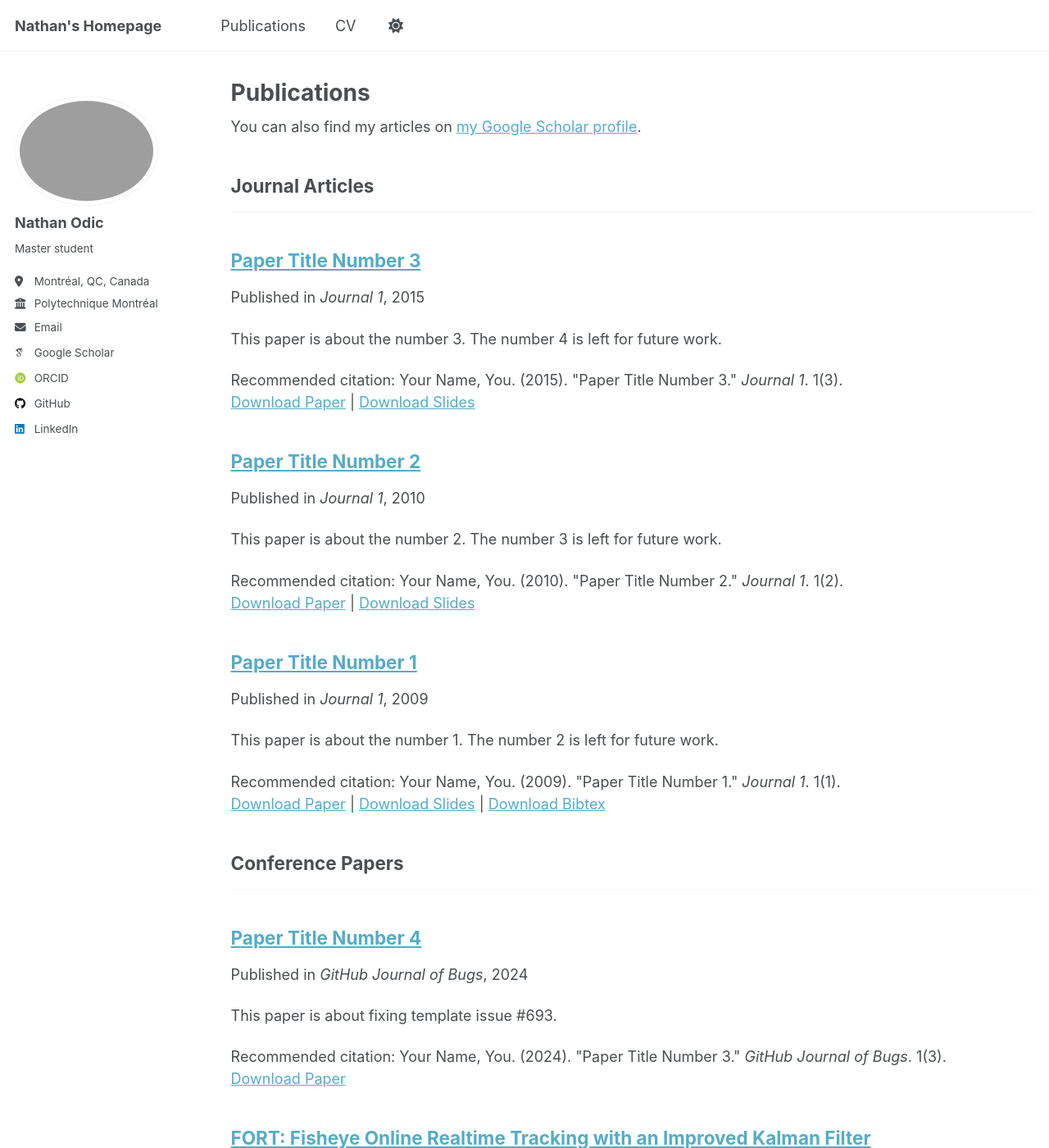
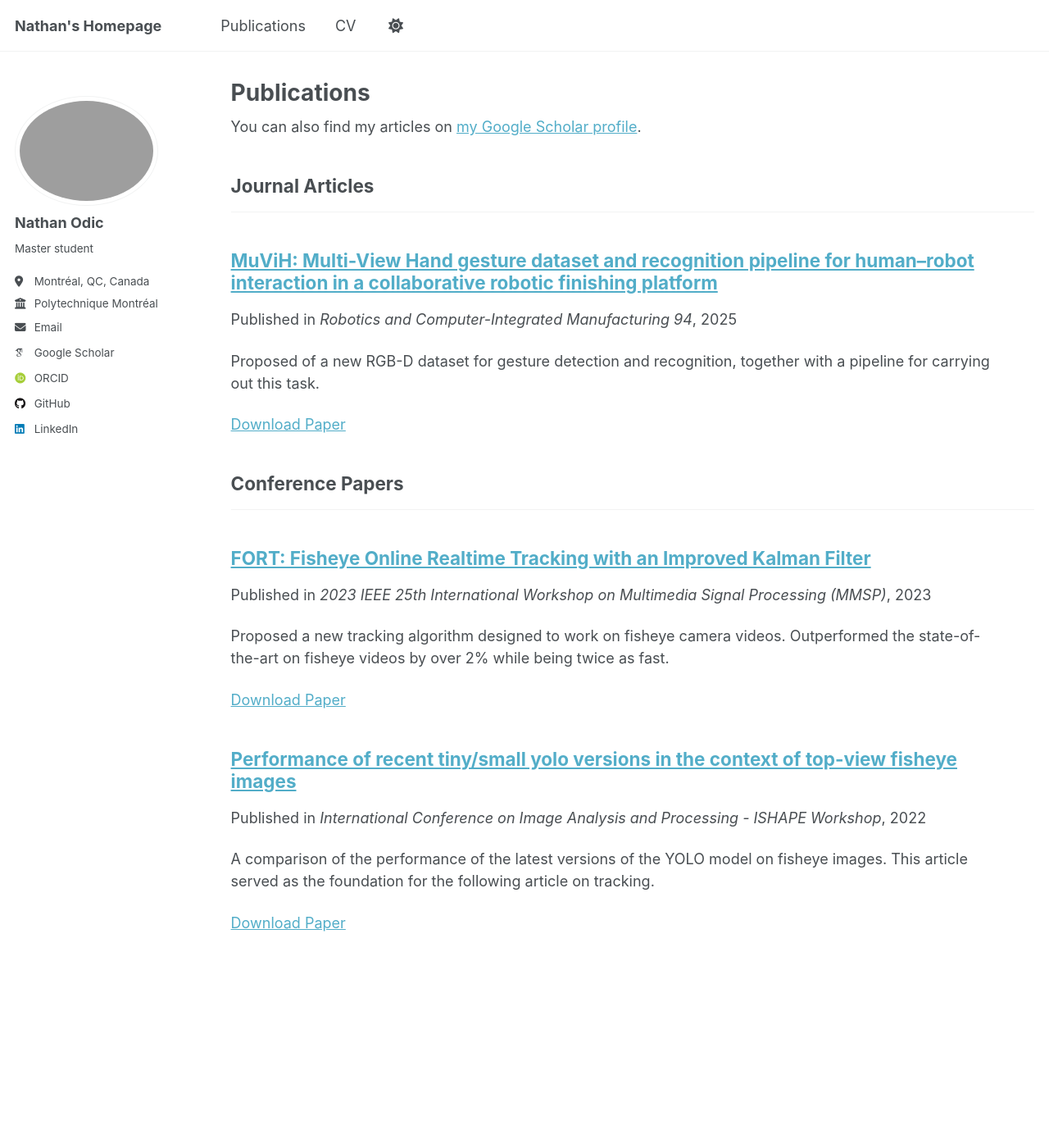
Before and after one commit to NathanOD/nathanod.github.io, a Jekyll site: the page built from _pages/publications.html, in a window 1280 px wide and 1400 px high. Shown: the whole window at 82% size. Built offline with Jekyll 4.4.1, drawn with Linux system fonts in a browser that asks for light colours; some web fonts are replaced.

Commit message:
added muvih publication

```diff
--- a/_publications/2009-10-01-paper-title-number-1.md
+++ /dev/null
@@ -1,14 +0,0 @@
----
-title: "Paper Title Number 1"
-collection: publications
-category: manuscripts
-permalink: /publication/2009-10-01-paper-title-number-1
-excerpt: 'This paper is about the number 1. The number 2 is left for future work.'
-date: 2009-10-01
-venue: 'Journal 1'
-slidesurl: 'http://academicpages.github.io/files/slides1.pdf'
-paperurl: 'http://academicpages.github.io/files/paper1.pdf'
-bibtexurl: 'http://academicpages.github.io/files/bibtex1.bib'
-citation: 'Your Name, You. (2009). &quot;Paper Title Number 1.&quot; <i>Journal 1</i>. 1(1).'
----
-The contents above will be part of a list of publications, if the user clicks the link for the publication than the contents of section will be rendered as a full page, allowing you to provide more information about the paper for the reader. When publications are displayed as a single page, the contents of the above "citation" field will automatically be included below this section in a smaller font.
--- a/_publications/2010-10-01-paper-title-number-2.md
+++ /dev/null
@@ -1,14 +0,0 @@
----
-title: "Paper Title Number 2"
-collection: publications
-category: manuscripts
-permalink: /publication/2010-10-01-paper-title-number-2
-excerpt: 'This paper is about the number 2. The number 3 is left for future work.'
-date: 2010-10-01
-venue: 'Journal 1'
-slidesurl: 'http://academicpages.github.io/files/slides2.pdf'
-paperurl: 'http://academicpages.github.io/files/paper2.pdf'
-citation: 'Your Name, You. (2010). &quot;Paper Title Number 2.&quot; <i>Journal 1</i>. 1(2).'
----
-
-The contents above will be part of a list of publications, if the user clicks the link for the publication than the contents of section will be rendered as a full page, allowing you to provide more information about the paper for the reader. When publications are displayed as a single page, the contents of the above "citation" field will automatically be included below this section in a smaller font.
--- a/_publications/2015-10-01-paper-title-number-3.md
+++ /dev/null
@@ -1,14 +0,0 @@
----
-title: "Paper Title Number 3"
-collection: publications
-category: manuscripts
-permalink: /publication/2015-10-01-paper-title-number-3
-excerpt: 'This paper is about the number 3. The number 4 is left for future work.'
-date: 2015-10-01
-venue: 'Journal 1'
-slidesurl: 'http://academicpages.github.io/files/slides3.pdf'
-paperurl: 'http://academicpages.github.io/files/paper3.pdf'
-citation: 'Your Name, You. (2015). &quot;Paper Title Number 3.&quot; <i>Journal 1</i>. 1(3).'
----
-
-The contents above will be part of a list of publications, if the user clicks the link for the publication than the contents of section will be rendered as a full page, allowing you to provide more information about the paper for the reader. When publications are displayed as a single page, the contents of the above "citation" field will automatically be included below this section in a smaller font.
--- a/_publications/2024-02-17-paper-title-number-4.md
+++ /dev/null
@@ -1,13 +0,0 @@
----
-title: "Paper Title Number 4"
-collection: publications
-category: conferences
-permalink: /publication/2024-02-17-paper-title-number-4
-excerpt: 'This paper is about fixing template issue #693.'
-date: 2024-02-17
-venue: 'GitHub Journal of Bugs'
-paperurl: 'http://academicpages.github.io/files/paper3.pdf'
-citation: 'Your Name, You. (2024). &quot;Paper Title Number 3.&quot; <i>GitHub Journal of Bugs</i>. 1(3).'
----
-
-The contents above will be part of a list of publications, if the user clicks the link for the publication than the contents of section will be rendered as a full page, allowing you to provide more information about the paper for the reader. When publications are displayed as a single page, the contents of the above "citation" field will automatically be included below this section in a smaller font.
--- /dev/null
+++ b/_publications/2025muvih.md
@@ -0,0 +1,14 @@
+---
+title: "MuViH: Multi-View Hand gesture dataset and recognition pipeline for human–robot interaction in a collaborative robotic finishing platform"
+collection: publications
+category: manuscripts
+#permalink: /publication/2009-10-01-paper-title-number-1
+excerpt: 'Proposed of a new RGB-D dataset for gesture detection and recognition, together with a pipeline for carrying out this task.'
+date: 2025-01-01
+venue: 'Robotics and Computer-Integrated Manufacturing 94'
+#slidesurl: 'http://academicpages.github.io/files/slides1.pdf'
+paperurl: 'https://www.sciencedirect.com/science/article/pii/S0736584525000110'
+#bibtexurl: 'http://academicpages.github.io/files/bibtex1.bib'
+#citation: 'Your Name, You. (2009). &quot;Paper Title Number 1.&quot; <i>Journal 1</i>. 1(1).'
+---
+The proliferation of tedious and repetitive tasks on production lines has accelerated the deployment of automated robots. This has also led to a demand for more flexible robots, known as cobots, that can work in collaboration with operators to perform a variety of tasks in different contexts. This paper explores the potential of computer vision-based hand gesture recognition as a means of human–robot interaction within cobotic platforms. Our research focuses on the challenges of gesture recognition in the face of visual occlusions and different camera viewpoints, typical of part finishing tasks in a real-world industrial setting. We introduce a new dataset, MuViH (Multi-View Hand gesture), which features a high variability in camera viewpoints, human operator characteristics, and occlusions, and is fully annotated for hand detection and gesture recognition. We then present a comprehensive hand gesture recognition pipeline that leverages this dataset. Our pipeline incorporates a multi-view aggregation step that significantly enhances gesture recognition accuracy, particularly in the case of visual occlusions. Thanks to extensive experiments and cross-validation on the MuViH dataset and another public dataset, HANDS, our approach demonstrates state-of-the-art performance in gesture recognition. This breakthrough underlines the potential of integrating robust vision-based interaction techniques into cobotic systems, improving flexibility and speed on the production line.
```
Also changed, not shown: _publications/2022yolo.md (renamed from _publications/yolo.md, +1 -1 lines), _publications/2023fort.md (renamed from _publications/fort.md, +1 -1 lines), 4 other files.
